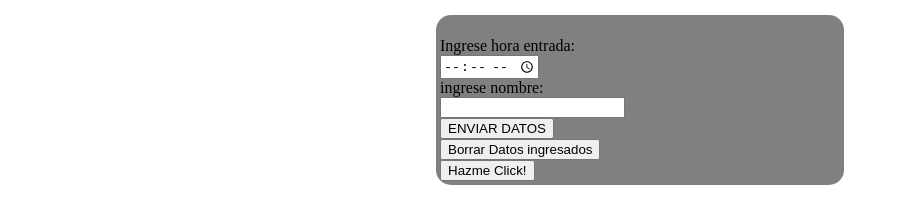
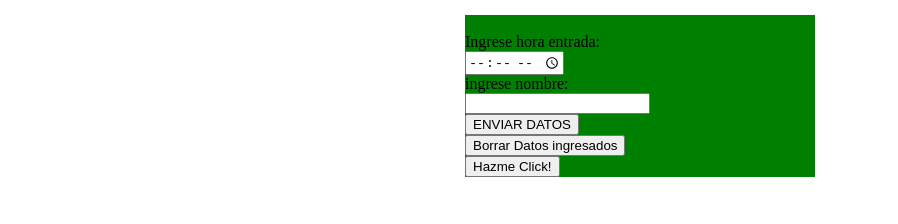
Before and after one commit to gfarias1973/formularios, a plain HTML site: page index.html in a window 1280 px wide. Shown: the part 44-268 px from the top of the page, without its empty margins (0-898 px from the left). Drawn offline with Linux system fonts and the light colour scheme.

Commit message:
Update index.html

```diff
--- a/index.html
+++ b/index.html
@@ -3,16 +3,7 @@
 	<head>
 		<meta charset="utf-8">
 		<title>Ejemplo de Formulario</title>
-		<style>
-			form{
-				margin:0 auto;
-				width:400px;
-				background-color:grey;
-				padding:4px;
-				border-radius:15px;
-			}
-
-		</style>
+		<link rel="stylesheet" href="CSS/estilos.css" >
 	</head>
 	<body>
 		<h3>Ejemplo de Formulario</h3>
```
